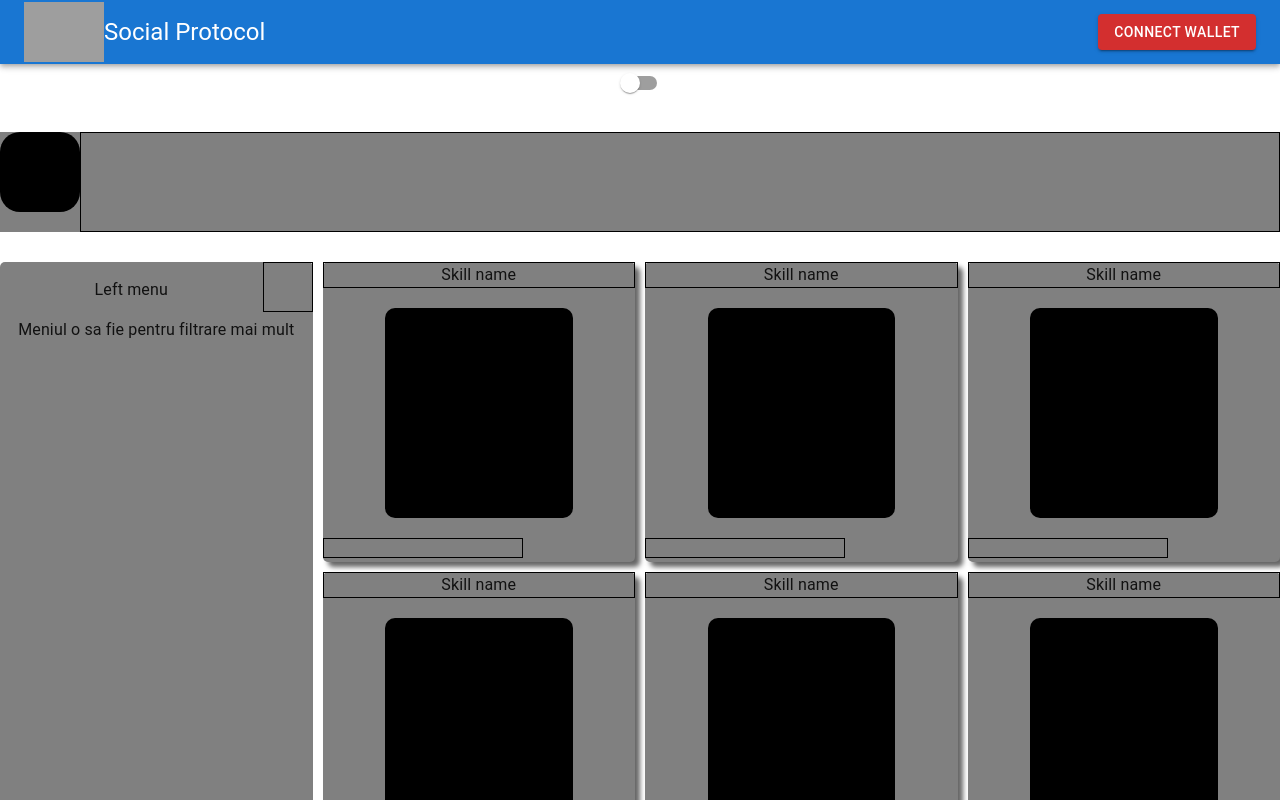
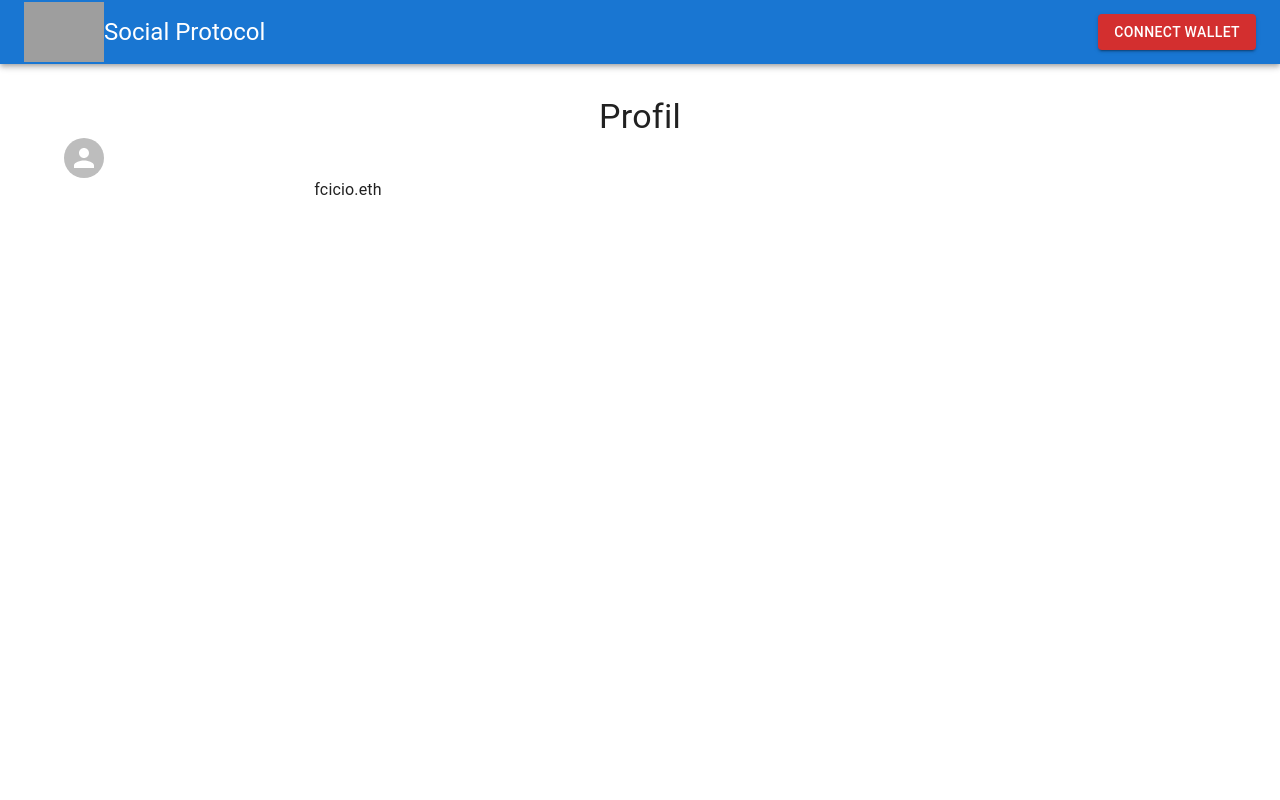
Before and after one commit to Social-Protocol/social-protocol-client, a React (Create React App) app: page /profile in a window 1280 px wide. Shown: the top 800 px of the page. Built offline with nearby package versions, Linux system fonts and the light colour scheme; grey boxes are pictures that could not be loaded.

Commit message:
Add profile page

```diff
--- a/src/App.js
+++ b/src/App.js
@@ -2,22 +2,18 @@ import HeaderBar from "./Components/HeaderBar/HeaderBar.js";
 import Grid from "./Components/Grid/Grid.js";
 import UserBar from "./Components/UserBar/UserBar.js";
 import "./App.css";
-import { BrowserRouter, Route, Router } from "react-router-dom";
-import { Switch } from "@mui/material";
+import { BrowserRouter, Route, Routes } from "react-router-dom";
+import Profile from "./Profile/Profile.js";
 
 function App() {
   return (
     <div className="App">
       <BrowserRouter>
         <HeaderBar />
-        <Switch>
-          {/* <Route exact path="/" component={Grid} /> */}
-          {/* <Route path="/about" component={About} />
-          <Route path="/contact" component={Contact} />
-          <Route path="/faq" component={Faq} /> */}
-        </Switch>
-        <UserBar />
-        <Grid />
+        <Routes>
+          <Route exact path="/profile" element={<Profile />} />
+          <Route path="/" element={<Grid/>} />
+        </Routes>
       </BrowserRouter>
     </div>
   );
--- /dev/null
+++ b/src/Profile/Profile.js
@@ -0,0 +1,29 @@
+import { Avatar, Container, Divider, Grid, Typography } from "@mui/material";
+import { Box, Stack } from "@mui/system";
+
+export default function Profile() {
+  return (
+    <Container sx={{ mt: 4 }}>
+
+    <Typography variant="h4">Profil</Typography>
+      <Grid container spacing={2}>
+        <Grid item xs={6}>
+          <Stack spacing={2}>
+            <Box>
+              <Box component="div" sx={{ display: "inline" }}>
+                <Avatar alt="fcicio" />
+                {/* <Typography>fcicio.eth</Typography> */}
+              </Box>
+              <Box component="p" sx={{ display: "inline" }}>
+                <Typography>fcicio.eth</Typography>
+              </Box>
+            </Box>
+          </Stack>
+        </Grid>
+        {/* <Grid item xs={6}>
+          <Divider orientation="vertical" />
+        </Grid> */}
+      </Grid>
+    </Container>
+  );
+}
```
